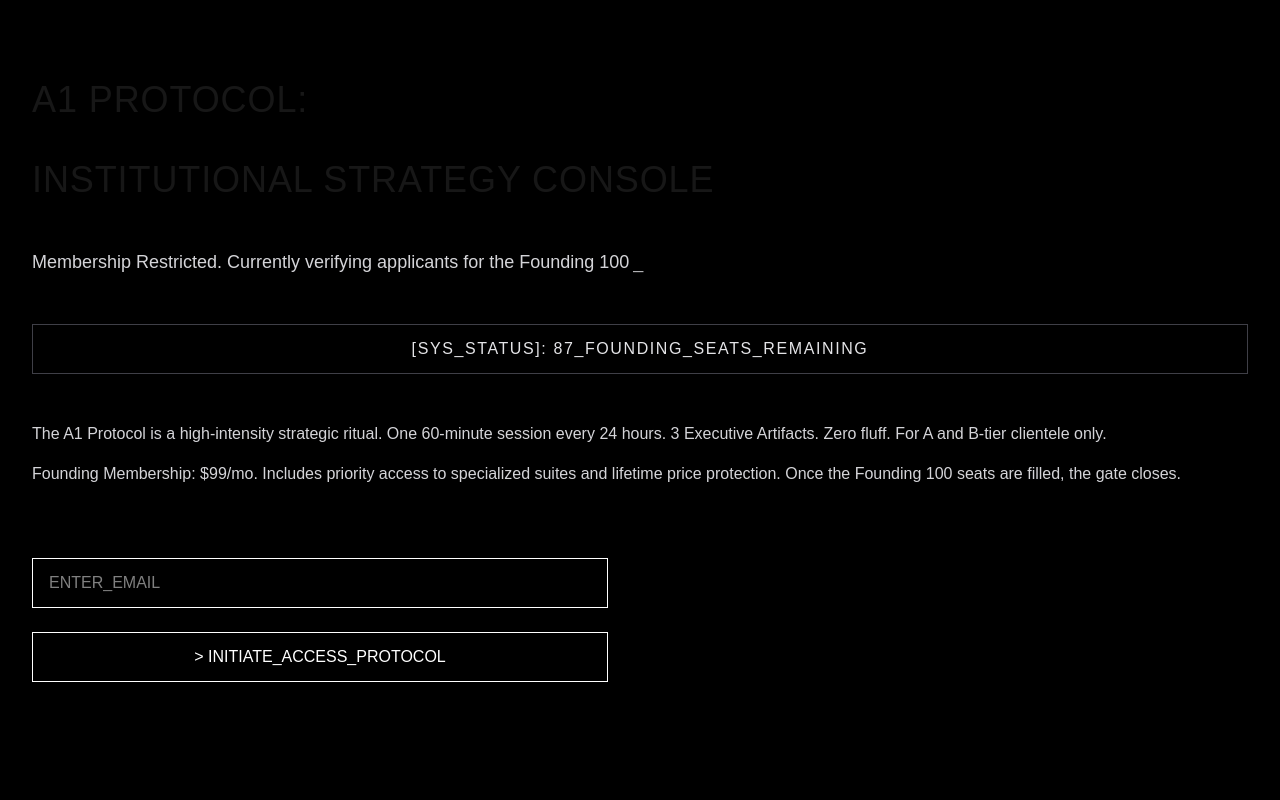
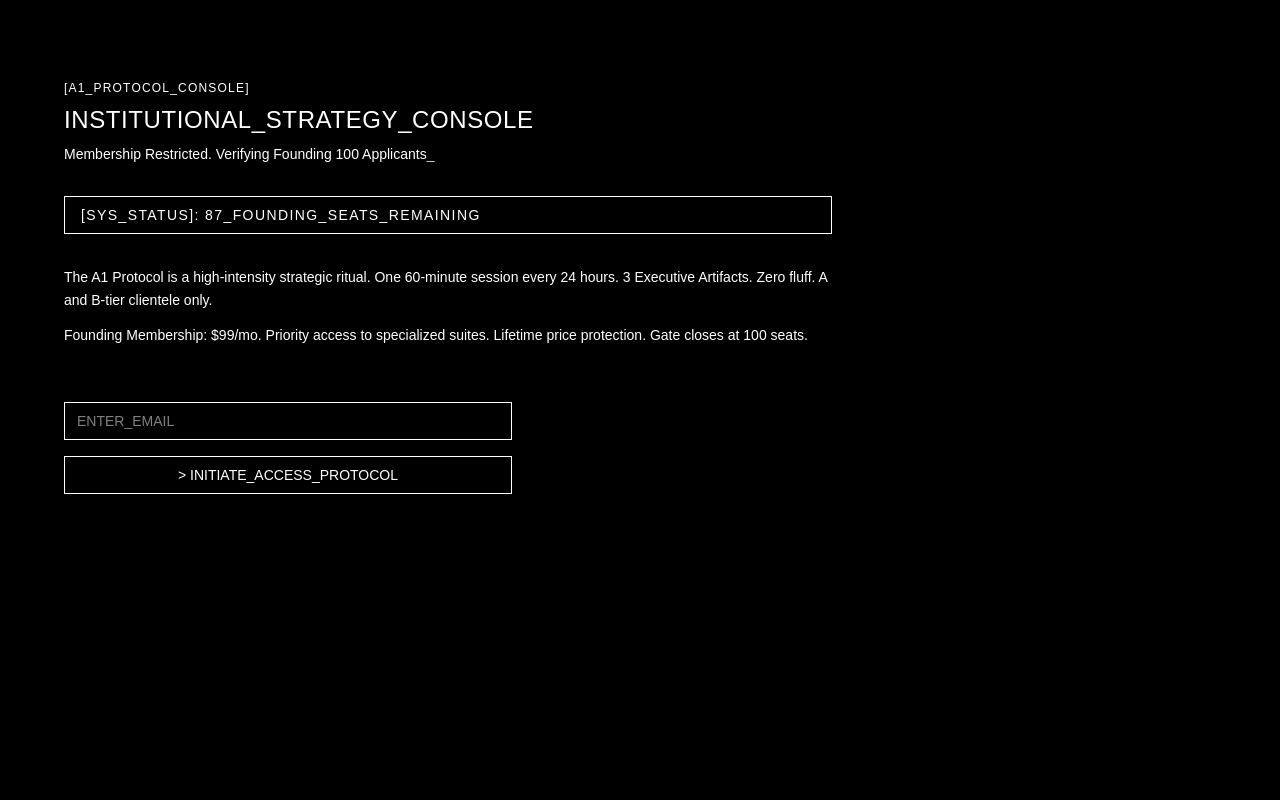
Before and after one commit to kanbanfeed/A1Protocol, a Next.js app: page / in a window 1280 px wide. Shown: the top 800 px of the page. Built offline with nearby package versions, Linux system fonts and the light colour scheme.

Commit message:
Home page with waiting leads updated

```diff
--- a/app/layout.tsx
+++ b/app/layout.tsx
@@ -16,8 +16,9 @@ export default function RootLayout({
   children: React.ReactNode;
 }) {
   return (
+
     <html lang="en">
-      <body className="bg-black text-white font-mono min-h-screen flex flex-col">
+      <body className="bg-black text-white font-mono h-full flex flex-col">
         <div className="flex-1">
           {children}
         </div>
--- a/app/page.tsx
+++ b/app/page.tsx
@@ -22,48 +22,56 @@ export default function Home() {
   };
 
   return (
-    <main className="min-h-screen bg-black px-8 py-20">
-      <div className="w-full space-y-12">
+    <main className="min-h-screen bg-black text-white font-mono px-16 py-20">
+      <div className="max-w-3xl space-y-8">
 
-        {/* HEADLINE */}
-        <h1 className="text-3xl md:text-4xl tracking-wide">
-          A1 PROTOCOL:<br/><br/> INSTITUTIONAL STRATEGY CONSOLE
-        </h1>
+        {/* HEADER */}
+        <div className="space-y-2">
+          <div className="text-xs tracking-widest text-white">
+            [A1_PROTOCOL_CONSOLE]
+          </div>
 
-        {/* SUBHEADLINE + BLINK CURSOR */}
-        <p className="text-zinc-300 text-lg">
-          Membership Restricted. Currently verifying applicants for the Founding 100
-          <span className="animate-pulse ml-1">_</span>
-        </p>
+          <h1 className="text-2xl tracking-wide">
+            INSTITUTIONAL_STRATEGY_CONSOLE
+          </h1>
 
-        {/* SYSTEM STATUS */}
-        <div className="border border-zinc-700 px-4 py-3 text-zinc-200 text-center tracking-widest">
+          <div className="text-sm">
+            Membership Restricted. Verifying Founding 100 Applicants<span className="animate-pulse">_</span>
+          </div>
+        </div>
+
+        {/* STATUS */}
+        <div className="border border-white px-4 py-2 text-sm tracking-widest">
           [SYS_STATUS]: 87_FOUNDING_SEATS_REMAINING
         </div>
 
-        {/* PROPOSITION */}
-        <div className="text-zinc-300 space-y-4">
+        {/* CONTENT */}
+        <div className="text-sm leading-relaxed space-y-3">
           <p>
-            The A1 Protocol is a high-intensity strategic ritual. One 60-minute
-            session every 24 hours. 3 Executive Artifacts. Zero fluff. For A and
-            B-tier clientele only.
+            The A1 Protocol is a high-intensity strategic ritual.
+            One 60-minute session every 24 hours.
+            3 Executive Artifacts.
+            Zero fluff.
+            A and B-tier clientele only.
           </p>
 
           <p>
-            Founding Membership: $99/mo. Includes priority access to specialized
-            suites and lifetime price protection. Once the Founding 100 seats are
-            filled, the gate closes.
+            Founding Membership: $99/mo.
+            Priority access to specialized suites.
+            Lifetime price protection.
+            Gate closes at 100 seats.
           </p>
         </div>
 
+        {/* ACCESS */}
         {!success ? (
-          <form onSubmit={handleSubmit} className="space-y-6 pt-6 max-w-xl">
+          <form onSubmit={handleSubmit} className="space-y-4 pt-6 max-w-md">
 
             <input
               type="email"
               required
               placeholder="ENTER_EMAIL"
-              className="w-full bg-black border border-white px-4 py-3 text-white focus:outline-none"
+              className="w-full bg-black border border-white px-3 py-2 text-sm focus:outline-none"
               value={email}
               onChange={(e) => setEmail(e.target.value)}
             />
@@ -71,19 +79,16 @@ export default function Home() {
             <button
               type="submit"
               disabled={loading}
-              className="w-full border border-white px-4 py-3 text-white hover:bg-white hover:text-black transition"
+              className="w-full border border-white px-3 py-2 text-sm hover:bg-white hover:text-black transition"
             >
               {loading ? "PROCESSING..." : "> INITIATE_ACCESS_PROTOCOL"}
             </button>
 
           </form>
         ) : (
-          <div className="pt-6 text-zinc-200">
+          <div className="text-sm pt-4">
             Application Received.
-            <br />
-            If your profile meets Protocol criteria, an Initiation Link will be dispatched.
-            <br />
-            Seats are filled in order of verification.
+            Initiation Link dispatched upon verification.
           </div>
         )}
 
--- a/components/Footer.tsx
+++ b/components/Footer.tsx
@@ -2,7 +2,7 @@ import Link from "next/link";
 
 export default function Footer() {
   return (
-    <footer className="border-t border-zinc-800 mt-20 py-10 text-sm text-zinc-400">
+    <footer className="border-t border-zinc-800 mt-10 py-10 text-sm text-zinc-400">
       <div className="max-w-5xl mx-auto px-6 flex flex-col items-center space-y-6 text-center">
 
         {/* Legal Links */}
```
